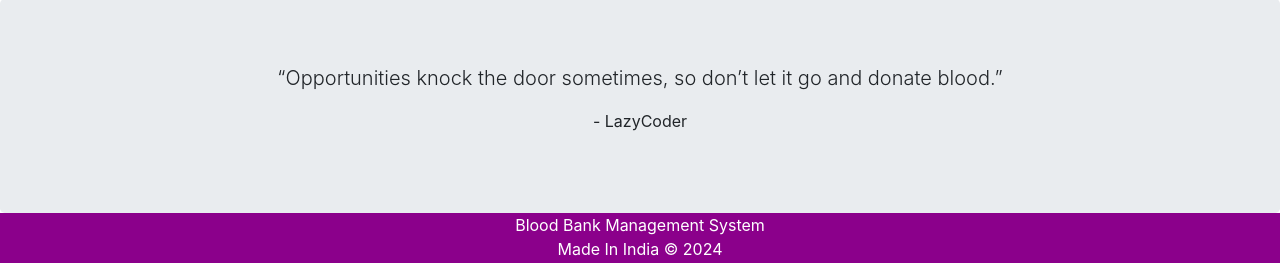
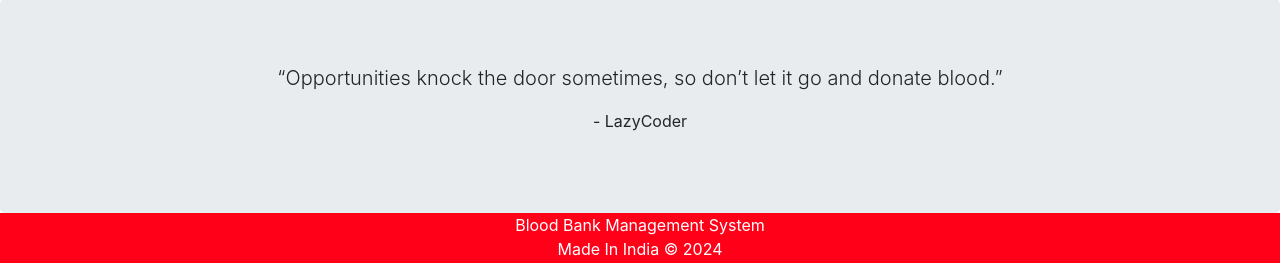
Before and after one commit to Shivam-solutions/Bloodbankmanagement, a Django app: page / in a window 1280 px wide. Shown: the part 585-848 px from the top of the page. Run offline with Django 3.2, Linux system fonts and the light colour scheme; data comes from the database, SQL or seed files in the repository; some libraries are stand-ins or nearby versions.

Commit message:
change colour of footer

```diff
--- a/templates/blood/footer.html
+++ b/templates/blood/footer.html
@@ -8,7 +8,7 @@
    left: 0;
    bottom: 0;
    width: 100%;
-   background-color: #8B008B;
+   background-color: #FF0018;;
    color: white;
    text-align: center;
    height:50px;
```
